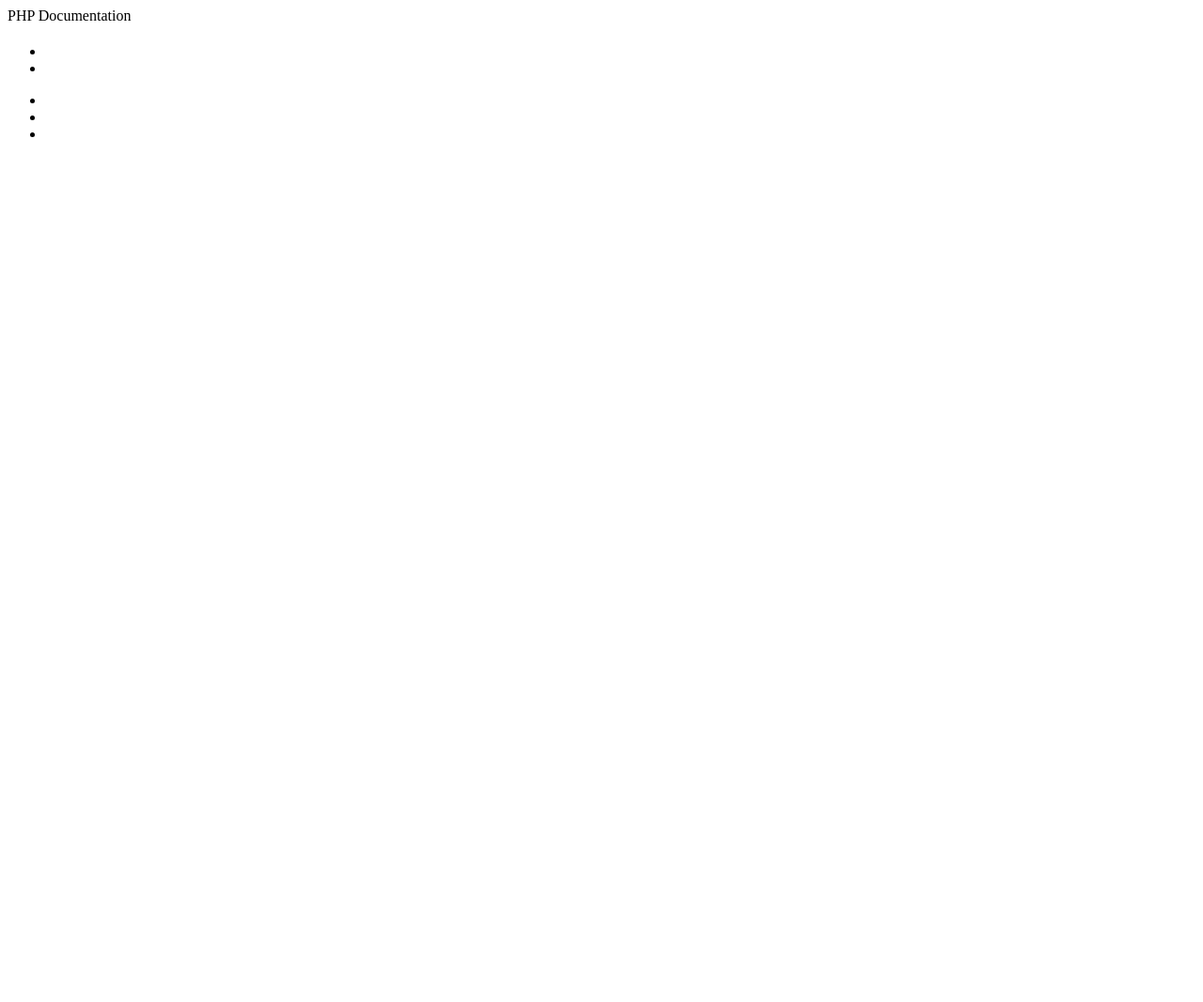
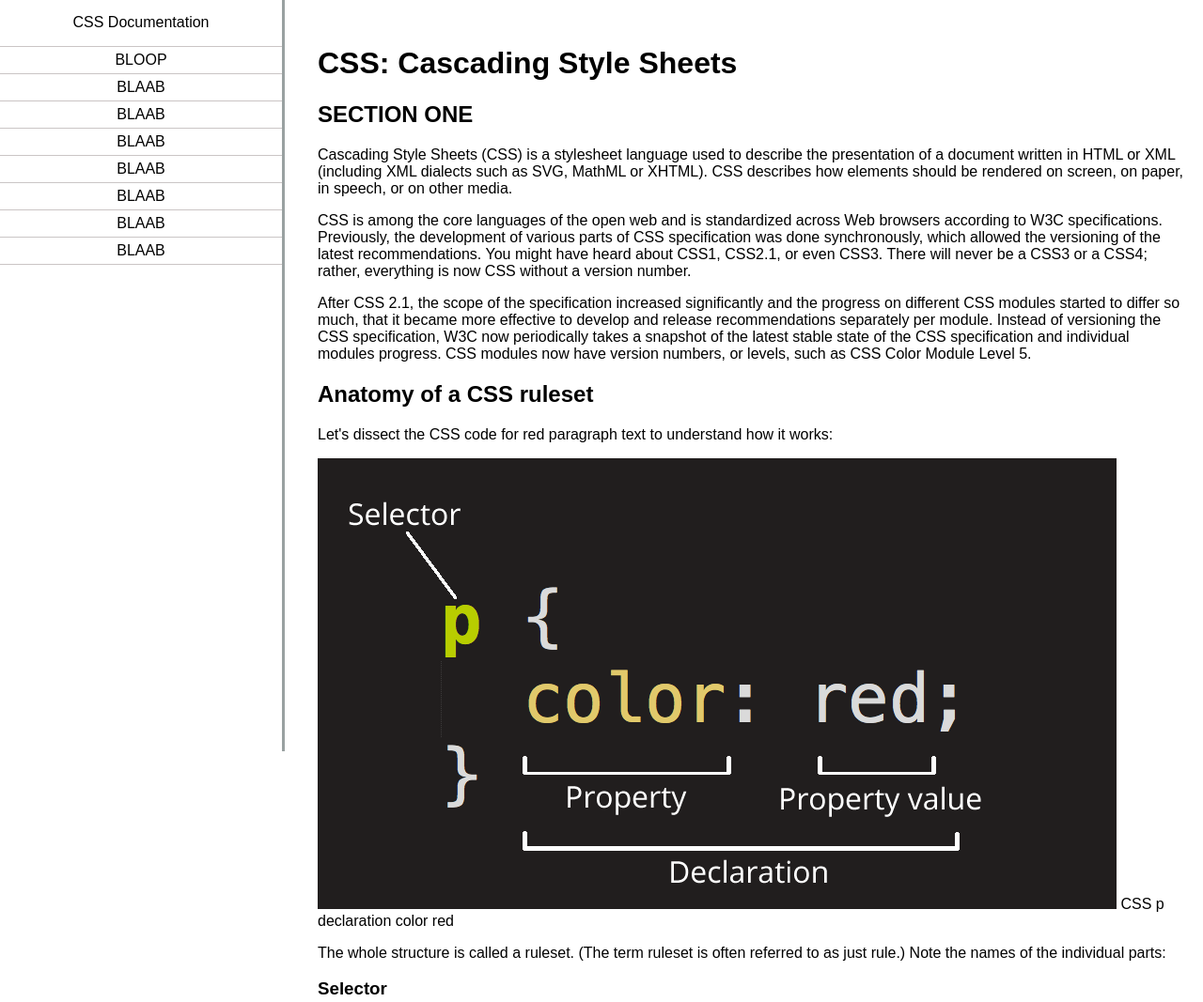
Before and after one commit to Kevin-Kolesky/Technical-Documentation-Page, a plain HTML site: page index.html in a window 1280 px wide. Shown: the top 1067 px of the page at 94% size. Before the commit the page ends 800 px from the top, so only its background shows below. Drawn offline with Linux system fonts and the light colour scheme.

Commit message:
Investigated the navbar and added some contents

```diff
--- a/index.html
+++ b/index.html
@@ -2,32 +2,92 @@
 <html lang="en">
 <head>
     <meta charset="UTF-8">
+    <meta http-equiv="X-UA-Compatible" content="IE=edge">
     <meta name="viewport" content="width=device-width, initial-scale=1.0">
-    <title>Php Documentation</title>
+    <title>CSS Documentation</title>
+    <link rel="stylesheet" href="styles.css">
 </head>
+
 <body>
-    <nav>
-        <header>PHP Documentation</header>
-        <ul></ul>
+    <nav id="nav">
+        <header>
+            CSS Documentation
+        </header>
+        <ul class="nav-list">
+            <li>
+                BLOOP
+            </li>
+            <li>
+                BLAAB
+            </li>
+            <li>
+                BLAAB
+            </li>
+            <li>
+                BLAAB
+            </li>
+            <li>
+                BLAAB
+            </li>
+            <li>
+                BLAAB
+            </li>
+            <li>
+                BLAAB
+            </li>
+            <li>
+                BLAAB
+            </li>
+        </ul>
     </nav>
     <main>
+        <h1>CSS: Cascading Style Sheets</h1>
         <section>
-            <h2></h2>
-            <p></p>
-            <p></p>
+            <h2>SECTION ONE</h2>
+            <p>Cascading Style Sheets (CSS) is a stylesheet language used to describe the presentation of a document written in HTML or XML (including XML dialects such as SVG, MathML or XHTML). CSS describes how elements should be rendered on screen, on paper, in speech, or on other media.</p>
+            <p>CSS is among the core languages of the open web and is standardized across Web browsers according to W3C specifications. Previously, the development of various parts of CSS specification was done synchronously, which allowed the versioning of the latest recommendations. You might have heard about CSS1, CSS2.1, or even CSS3. There will never be a CSS3 or a CSS4; rather, everything is now CSS without a version number.</p>
+            <p>After CSS 2.1, the scope of the specification increased significantly and the progress on different CSS modules started to differ so much, that it became more effective to develop and release recommendations separately per module. Instead of versioning the CSS specification, W3C now periodically takes a snapshot of the latest stable state of the CSS specification and individual modules progress. CSS modules now have version numbers, or levels, such as CSS Color Module Level 5.</p>
+        </section>
+
+        <section>
+             <h2>Anatomy of a CSS ruleset</h2>
+            <p>Let's dissect the CSS code for red paragraph text to understand how it works:</p>
+
+            <img src="css-declaration-small.png" alt="CSS p declaration color red in code">
+            <caption> CSS p declaration color red</caption>
+            <p>The whole structure is called a ruleset. (The term ruleset is often referred to as just rule.) Note the names of the individual parts:</p>
+
+            <h3>Selector</h3>
+            <p>This is the HTML element name at the start of the ruleset. It defines the element(s) to be styled (in this example, <p> elements). To style a different element, change the selector.</p>
+
+            <h3>Declaration</h3>
+            <p>This is a single rule like color: red;. It specifies which of the element's properties you want to style.</p>
+
+            <h3>Properties</h3>
+            <p>These are ways in which you can style an HTML element. (In this example, color is a property of the <p> elements.) In CSS, you choose which properties you want to affect in the rule.</p>
+
+            <h3>Property value</h3>
+            <p>To the right of the property—after the colon—there is the property value. This chooses one out of many possible appearances for a given property. (For example, there are many color values in addition to red.)</p>
+
+            <h3>Note the other important parts of the syntax:</h3>
+
             <ul>
-                <li></li>
-                <li></li>
+                <li>Apart from the selector, each ruleset must be wrapped in curly braces. ({})</li>
+                <li>Within each declaration, you must use a colon (:) to separate the property from its value or values.</li>
+                <li>Within each ruleset, you must use a semicolon (;) to separate each declaration from the next one.</li>
             </ul>
         </section>
-        <section>
-            <p></p>
-            <ul>
-                <li></li>
-                <li></li>
-                <li></li>
-            </ul>
-        </section>
-    </main>
+        <p>To modify multiple property values in one ruleset, write them separated by semicolons, like this:</p>
+
+<code>
+    p {
+    color: red;
+    width: 500px;
+    border: 1px solid black;
+    }
+</code>
+
+</main>
+
 </body>
 </html>
--- a/styles.css
+++ b/styles.css
@@ -0,0 +1,48 @@
+#nav{
+    position: fixed;
+    min-width: 290px;
+    top: 0px;
+    left: 0px;
+    width: 300px;
+    height: 100%;
+    border-right: solid;
+    border-color: rgba(0, 22, 22, 0.4);
+}
+
+
+header{
+    text-align: center;
+    padding-top: 15px;
+    font-weight: 500;
+}
+
+.nav-list {
+    height: 88%;
+    padding: 0;
+    overflow-y: auto;
+    overflow-x: hidden;
+}
+
+
+.nav-list li{
+    padding: 5px 0;
+    border-top: 1px solid #cac5c5;
+    text-align: center;
+}
+
+.nav-list li:last-of-type{
+    border-bottom: 1px solid #cac5c5;
+}
+
+
+
+main {
+    position: absolute;
+    margin-left: 310px;
+    padding: 20px;
+    margin-bottom: 110px;
+}
+
+body{
+    font-family: "Goudy Bookletter 1911", sans-serif;
+}
```
Also changed, not shown: css-declaration-small.png (added).
